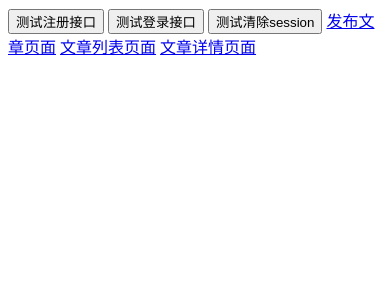
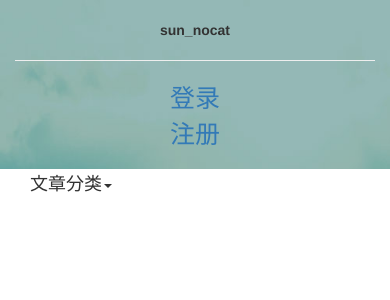
Before and after one commit to sun-nocat/Blog, a Django app: page / in a window 390 px wide. Shown: the top 300 px of the page. Run offline with Django 3.2, Linux system fonts and the light colour scheme; tables that the repository leaves empty hold one stand-in row (values such as "Sample post"); some libraries are stand-ins or nearby versions.

Commit message:
添加博客主页面

```diff
--- a/app/templates/index/index.html
+++ b/app/templates/index/index.html
@@ -1,91 +1,267 @@
 <!DOCTYPE html>
 <html lang="en">
-<head>
-    <meta charset="UTF-8">
-    <title>主页</title>
+  <head>
+    <meta charset="UTF-8" />
+    <meta
+      name="viewport"
+      content="width=device-width, initial-scale=1, maximum-scale=1, user-scalable=no"
+    />
+    <meta http-equiv="X-UA-Compatible" content="ie=edge" />
+    <title>Document</title>
     <script src="../../static/javascript/jquery-3.3.1.min.js"></script>
-</head>
-<body>
+    <script src="../../static/javascript/bootstrap/js/bootstrap.js"></script>
+    <link rel="stylesheet" href="../../static/javascript/bootstrap/css/bootstrap.css" />
+    <style>
+      #left {
+        /* background-color: aqua; */
+        position: fixed;
+        width: 15%;
+        height: 100%;
+        background-image: url("../../static/img/blog_leftbanner.jpg");
+        background-size: cover;
+      }
 
-<button id="btn1">测试注册接口</button>
-<button id="btn2">测试登录接口</button>
-<button id="btn3">测试清除session</button>
-<a href="/home">发布文章页面</a>
-<a href="/get/articles">文章列表页面</a>
-<a href="/get/article?id=1">文章详情页面</a>
+      #right {
+        margin-left: 15%;
+        /* background-color: aquamarine; */
+      }
 
-<script>
-    cs_register();
-    cs_login();
-    cs_logout();
+      a {
+        /* color: aliceblue; */
+      }
+
+      #left p {
+        text-align: center;
+        margin-top: 20px;
+        font-weight: 600;
+      }
+
+      li {
+        list-style: none;
+      }
+
+      .nav-list li {
+        font-size: 15px;
+        margin-left: -20px;
+        /* text-align: center; */
+      }
+
+      #title {
+        display: none;
+      }
+
+      #logo {
+        width: 100px;
+        height: 100px;
+      }
+      .lis {
+        text-align: center;
+        color: white;
+        cursor: pointer;
+      }
+      .cell {
+        position: relative;
+        overflow: hidden;
+        border-top: 1px solid #f0f0f0;
+        height: 50px;
+        line-height: 50px;
+      }
+      .cell-title {
+        font-size: 20px;
+      }
+      .cell-end {
+        float: right;
+        font-size: 16px;
+      }
+
+      /*媒体查询*/
+      @media screen and (max-width: 800px) {
+        #left {
+          background-color: rgb(0, 38, 255);
+          position: fixed;
+          width: 100%;
+          height: 20%;
+        }
+
+        #right {
+          /* margin-left:20%;
+        background-color: aquamarine; */
+          display: none;
+        }
+
+        #title {
+          display: block;
+          position: fixed;
+          height: 50px;
+          width: 100%;
+          background-color: #666;
+          z-index: 2;
+        }
+        #display {
+          display: none;
+        }
+
+        #logo {
+          display: none;
+        }
+      }
+    </style>
+  </head>
+
+  <body>
+    <!-- web端页面 -->
+    <div class="container-fluid">
+      <div class="row">
+        <!-- 左侧的固定导航栏 -->
+        <div class="col-sm-2" id="left">
+          <p>sun_nocat</p>
+          <!-- 头像 -->
+          <div style="text-align: center;">
+            <img id="logo" src="../../static/img/logo.jpg" alt="头像" class="img-circle" />
+          </div>
+          <!-- 登录注册按钮 -->
+          <div style="text-align: center; margin-bottom: 20px;">
+            <hr />
+            <a href="" style="font-size: 25px;">登录</a> <br />
+            <a href="" style="font-size: 25px;">注册</a> <br />
+          </div>
+          <!-- 文章分类部分 -->
+          <div>
+            <div style="font-size: 18px; margin-left: 15px;">
+              文章分类<span class="caret"></span>
+            </div>
+            <ul class="nav-list" id="nav-list"></ul>
+          </div>
+        </div>
+
+        <!-- 中间内容展示区域 -->
+        <div class="col-sm-10" id="right">
+          <!-- <div class="cell">
+            <div>
+              <a href="" class="cell-title">dqwdqwdqw</a>
+              <span class="cell-end">skdldjkqdq</span>
+            </div>
+          </div>
+
+          <div class="cell">
+            <div>
+              <a href="" class="cell-title">dqwdqwdqw</a>
+              <span class="cell-end">skdldjkqdq</span>
+            </div>
+          </div>
 
 
-    function cs_register() {
-        $("#btn1").click(function () {
-            $.ajax({
-                url: "/register",
-                type: "post",
-                data: {
-                    account: '001',
-                    name: "不吃鱼的猫",
-                    tel: "15129572234",
-                    password:"2211smm",
-                    email: 'sun_nocat@163.com',
-                    address: '西安邮电大学'
-                },
-                success: function (data) {
-                    console.log((data))
-                },
-                error: function (err) {
-                    console.log((err))
+          <div class="cell">
+            <div>
+              <a href="" class="cell-title">dqwdqwdqw</a>
+              <span class="cell-end">skdldjkqdq</span>
+            </div>
+          </div> -->
 
-                }
+        </div>
+      </div>
+    </div>
 
-            })
-        })
+    <script>
+      get_articles();
+      get_class_list();
+      get_allAritle()
+      //获取文章列表
+      function get_articles() {
+        $.ajax({
+          url: "http://127.0.0.1:8000/get/articles",
+          type: "get",
+          success: function(data) {
+            console.log(data);
+          },
+          error: function(err) {
+            console.log(err);
+          }
+        });
+      }
 
-    }
+      function get_class_list() {
+        $.ajax({
+          url: "http://127.0.0.1:8000/get/classList",
+          type: "get",
+          success: function(data) {
+            console.log(data);
+
+            var ul = $("#nav-list");
+            console.log(ul);
+            for (i = 0; i < data.data.length; i++) {
+              var li = $(`<li class="lis"></li>`).text(data.data[i]);
+              li.click(function(e) {
+                console.log(e.target.innerHTML);
+                //清空子节点
+                getAritle(e.target.innerHTML);
+              });
+
+              ul.append(li);
+            }
+          },
+          error: function(err) {
+            console.log(err);
+          }
+        });
+      }
+
+      function getAritle(label) {
+        $.ajax({
+          url: "http://127.0.0.1:8000/get/articlesByClass",
+          type: "get",
+          data: {
+            label: label
+          },
+          success: function(data) {
+            console.log(data);
+            $("#right").empty();
 
 
-    function cs_login() {
-        $("#btn2").click(function () {
-            $.ajax({
-                url:"/login",
-                type:'post',
-                data:{
-                    account:'04163075',
-                    password:'2211smm'
+            for (i = 0; i < data.data.length; i++) {
 
-                },
-                success:function (data) {
-                    console.log(data)
-                },
-                error:function (err) {
-                    console.log(err)
-                }
+              var cell = $(`<div class="cell">
+                    <div>
+                      <a href="detail?id=${data.data[i].id}" class="cell-title">${data.data[i].title}</a>
+                      <span  class="cell-end">${data.data[i].time}</span>
+                    </div>
+                  </div>`);
+              $("#right").append(cell);
+            }
+          },
+          error: function(err) {
+            console.log(err);
+          }
+        });
+      }
 
-            })
-        })
-    }
+      function get_allAritle() {
+        $.ajax({
+          url: "http://127.0.0.1:8000/get/articles",
+          type: "get",
 
-    function cs_logout() {
-        $("#btn3").click(function () {
-            $.ajax({
-                url:"/logout",
-                type:'get',
-                data:{
-                },
-                success:function (data) {
-                    console.log(data)
-                },
-                error:function (err) {
-                    console.log(err)
-                }
+          success: function(data) {
+            console.log(data);
+            $("#right").empty();
 
-            })
-        })
-    }
-</script>
 
-</body>
+            for (i = 0; i < data.data.length; i++) {
+
+              var cell = $(`<div class="cell">
+                    <div>
+                      <a href="detail?id=${data.data[i].id}" class="cell-title">${data.data[i].title}</a>
+                      <span  class="cell-end">${data.data[i].time}</span>
+                    </div>
+                  </div>`);
+              $("#right").append(cell);
+            }
+          },
+          error: function(err) {
+            console.log(err);
+          }
+        });
+      }
+
+    </script>
+  </body>
 </html>
--- a/app/urls.py
+++ b/app/urls.py
@@ -12,6 +12,9 @@
     url(r'^get/article$',views.get_article),
     url(r'^register$',views.register),
     url(r'^login$',views.login),
-    url(r'^logout$',views.logout)
+    url(r'^logout$',views.logout),
+    url(r'^get/classList$', views.get_class_list),
+    url(r'^get/articlesByClass$',views.get_article_list_by_class),
+    url(r'^detail$',views.detail)
 
 ] + static(settings.MEDIA_URL, document_root=settings.MEDIA_ROOT)
--- a/app/views.py
+++ b/app/views.py
@@ -7,7 +7,7 @@
 import datetime
 import json
 '''
-return index.html
+return index1.html
 '''
 def index(request):
     print(request.session.get('username'))
@@ -88,12 +88,20 @@
 '''
 def get_article_list(request):
     if request.method == "GET":
-        article_list =  models.Article.objects.all().values_list('id','title') #只取id和title，形成一个列表
+        article_list =  models.Article.objects.all().values_list('id','title','commend','time','article_user_name') #只取id和title，形成一个列表
         lists = []
+        print((article_list[0][3]).strftime("%Y-%m-%d %H:%M:%S"))
+        # print(datetime.datetime.strftime(""))
+
+
         for i in range(len(article_list)):
             obj = {}
             obj['id'] = article_list[i][0]
             obj['title'] = article_list[i][1]
+            obj['commend'] = article_list[i][2]
+            obj['time'] = (article_list[i][3]).strftime("%Y-%m-%d %H:%M:%S")
+            obj['article_user_name'] = article_list[i][4]
+
             lists.append(obj)
         re = json.dumps({
             "status":"1",
@@ -223,3 +231,56 @@
         return HttpResponse(json.dumps({"status":"1","mag":"session清除完成"}),content_type="application/json;charset=utf-8")
     else:
         return HttpResponse(json.dumps({"status":"0","mag":"session清除失败"}),content_type="application/json;charset=utf-8")
+
+'''
+获取分类列表
+返回分类的列表
+'''
+def get_class_list(request):
+    class_list = models.Article.objects.values('label').distinct()
+    print(class_list[0].get('label'))
+    relist =[]
+    for i in range(len(class_list)):
+        relist.append(class_list[i].get('label'))
+    re = json.dumps({
+        "status":"1",
+        "msg":"success",
+        "data":relist
+    })
+
+    return HttpResponse(re,content_type="application/json;charset=utf-8")
+
+'''
+根据分类的标识找到相应的文章标题
+'''
+
+def get_article_list_by_class(request):
+    if request.method == "GET":
+        class_name = request.GET.get('label')
+        article_list =  models.Article.objects.filter(label=class_name).values_list('id','title','commend','time','article_user_name') #只取id和title，形成一个列表
+        lists = []
+        print((article_list[0][3]).strftime("%Y-%m-%d %H:%M:%S"))
+        # print(datetime.datetime.strftime(""))
+
+
+        for i in range(len(article_list)):
+            obj = {}
+            obj['id'] = article_list[i][0]
+            obj['title'] = article_list[i][1]
+            obj['commend'] = article_list[i][2]
+            obj['time'] = (article_list[i][3]).strftime("%Y-%m-%d %H:%M:%S")
+            obj['article_user_name'] = article_list[i][4]
+
+            lists.append(obj)
+        re = json.dumps({
+            "status":"1",
+            "data":lists
+        })
+        return HttpResponse(re,content_type="application/json,charset=utf8")
+
+def detail(request):
+    id = request.GET.get('id')
+    request.COOKIES['id'] = id
+    response = render(request,'index/detail.html')
+
+    return response
```
Also changed, not shown: app/templates/index/detail.html (added, +10 -0 lines), app/templates/index/index1.html (added, +91 -0 lines), app/migrations/0005_auto_20181108_1939.py (added), app/static/img/blog_leftbanner.jpg (added), app/static/img/logo.jpg (added).
